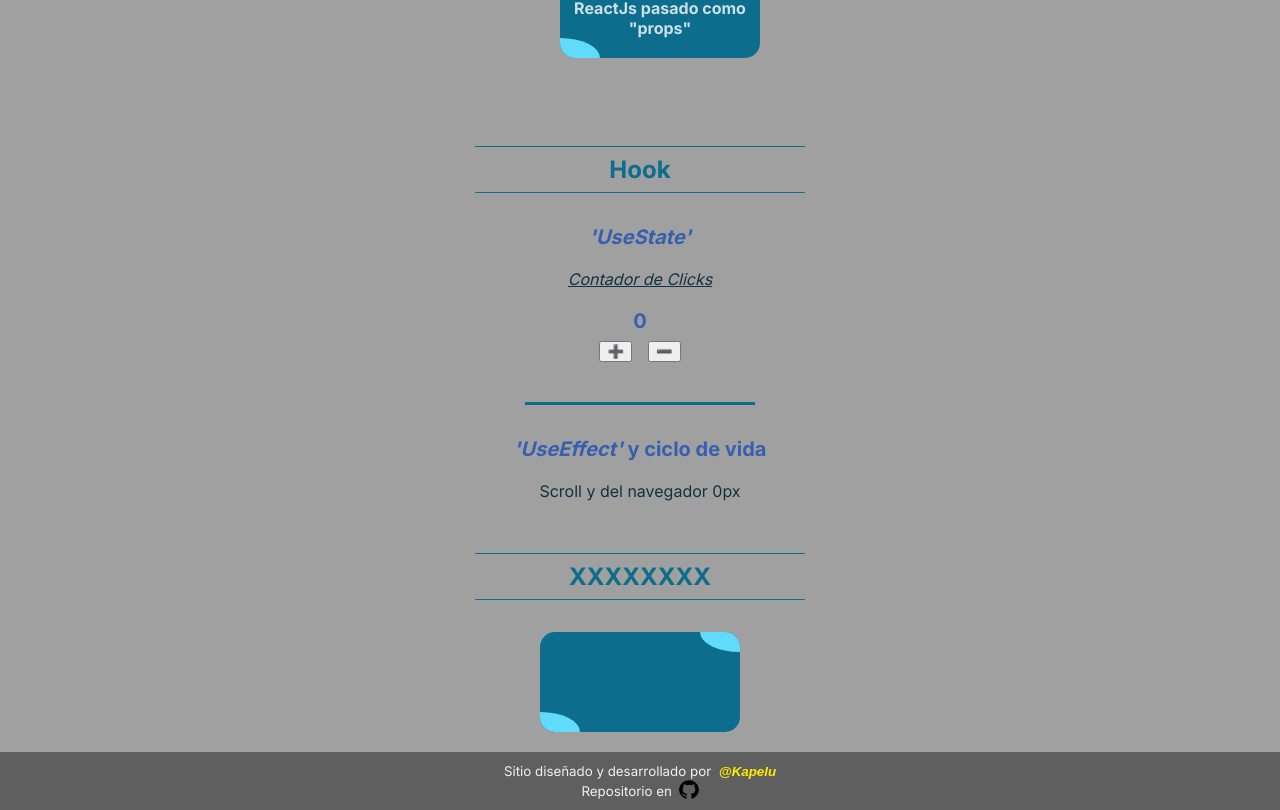
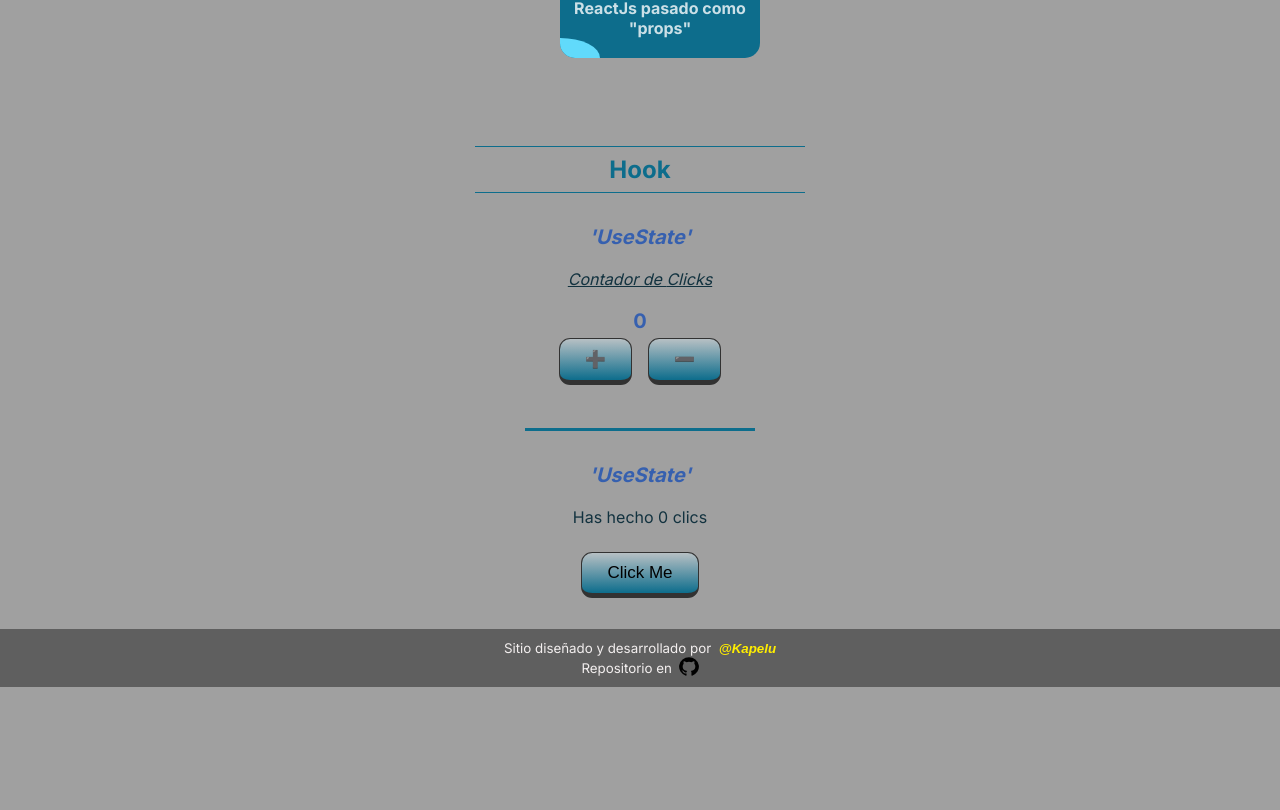
Before and after one commit to Kapelu/script-bash, a Next.js app: page / in a window 1280 px wide. Shown: the part 832-1642 px from the top of the page. After the commit the page ends 1519 px from the top, so only its background shows below. Built offline with nearby package versions, Linux system fonts and the light colour scheme.

Commit message:
Update 19-06-2023

```diff
--- a/app/components/HookUseEffect.jsx
+++ b/app/components/HookUseEffect.jsx
@@ -3,28 +3,34 @@ import './style.css'
 import React, {useState, useEffect} from 'react'
 
 export default function HookUseEffect() {
-	const [scrollY, setScrollY] = useState(0)
+	const [count, setCount] = useState(0)
+	const maxClicks = 5
 
 	useEffect(() => {
-		/*
-		console.log('%cFase de Montaje', 'color:green;font-weight:bold')
-		console.log('%cComponentDidMount()', 'color:red;font-size:.8rem')
-		*/
-		const detectarScroll = ()=>{ setScrollY(window.pageYOffset)}
+		if (count === maxClicks) {
+			setCount(0)
+		}
+	}, [count, maxClicks])
 
-	})
+	const handleIncrement = () => {
+		setCount((prevCount) => prevCount + 1)
+	}
+
 	return (
 		<div className='ejercicio'>
 			<h3>
-				<i>&#39;UseEffect&#39;</i> y ciclo de vida
+				<i>&#39;UseState&#39;</i>
 			</h3>
 			<br />
-			<p>Scroll y del navegador {scrollY}px</p>
+			<p>
+				Has hecho {count} clic{count !== 1 && 's'}
+			</p><br />
+			<button onClick={handleIncrement}>Click Me</button>
 		</div>
 	)
 }
-/*
-HookUseState.defaultProps = {
-	titulo: 'Seguidores',
-}
+
+/* useEffect es un hook que le permite realizar efectos secundarios en un componente funcional. Los efectos secundarios son operaciones que ocurren fuera del flujo normal de la representación del componente, como obtener datos de una API, configurar suscripciones o modificar el DOM.
+
+Toma dos argumentos: una función que realiza el efecto secundario y una matriz opcional de dependencias que especifican cuándo se debe ejecutar el efecto. La función pasada a useEffect se ejecuta después de que el componente se ha renderizado por primera vez y luego se vuelve a ejecutar cada vez que cambia alguna de las dependencias.
 */
--- a/app/globals.css
+++ b/app/globals.css
@@ -72,12 +72,28 @@ span {
 	font-size: 1.7rem;
 	color: #4a4d4e;
 }
-p{
+p {
 	margin: 0;
 }
 
-button{
+button,
+button:focus {
 	margin: .5rem;
+	font-size: 17px;
+	padding: 10px 25px;
+	border-radius: 0.7rem;
+	background-image: linear-gradient(#b7c0c4, #0D6D8C);
+	border: 1px solid rgb(50, 50, 50);
+	border-bottom: 5px solid rgb(50, 50, 50);
+	transform: translate(0, -3px);
+	transition: 0.2s;
+	transition-timing-function: linear;
+}
+
+button:active {
+	margin: .5rem;
+	transform: translate(0, 0);
+	border-bottom: 2px solid rgb(50, 50, 50);
 }
 
 .Container {
--- a/app/page.js
+++ b/app/page.js
@@ -39,11 +39,11 @@ export default function Home() {
 					<HookUseEffect />
 					<br />
 				</article>
-				<article>
+				{/* <article>
 					<h2 className='titulo'>&nbsp;XXXXXXXX&nbsp;</h2>
 					<Componente />
 					<br />
-				</article>
+				</article> */}
 			</section>
 		</main>
 	)
```
